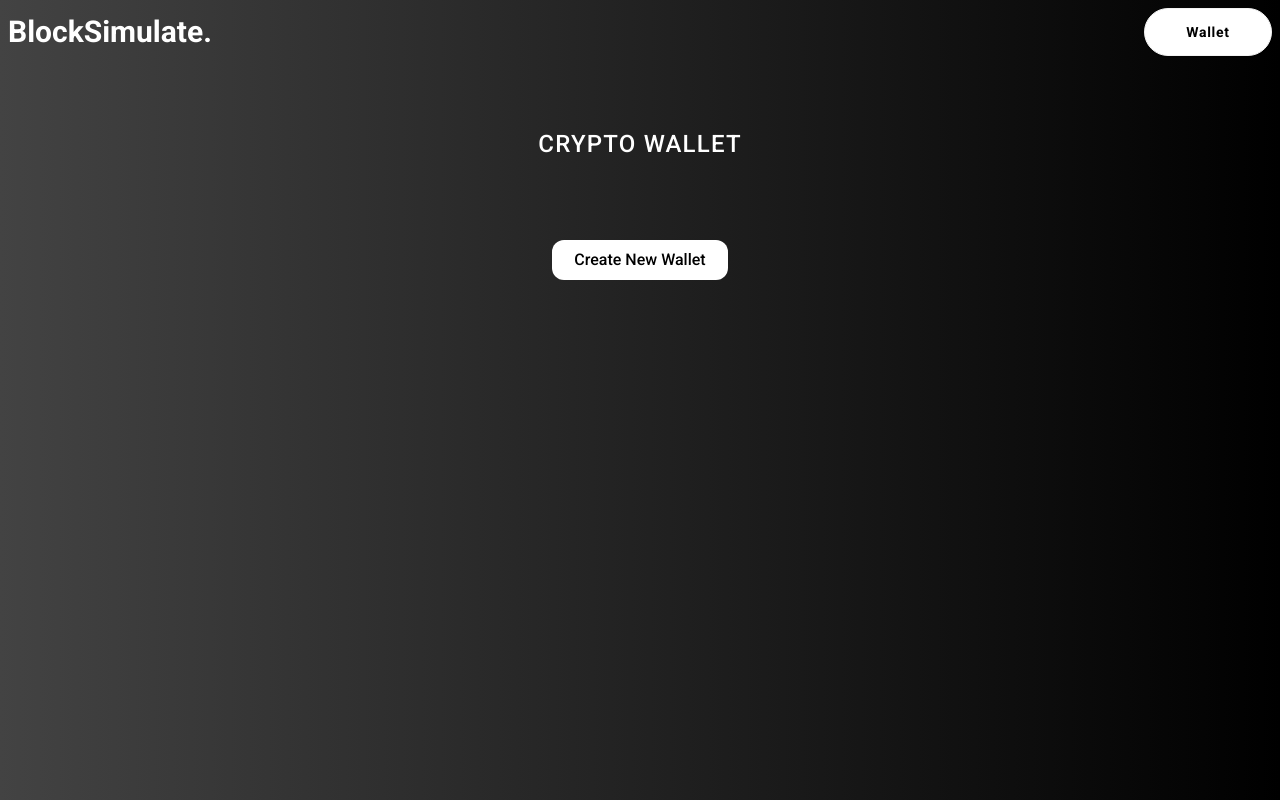
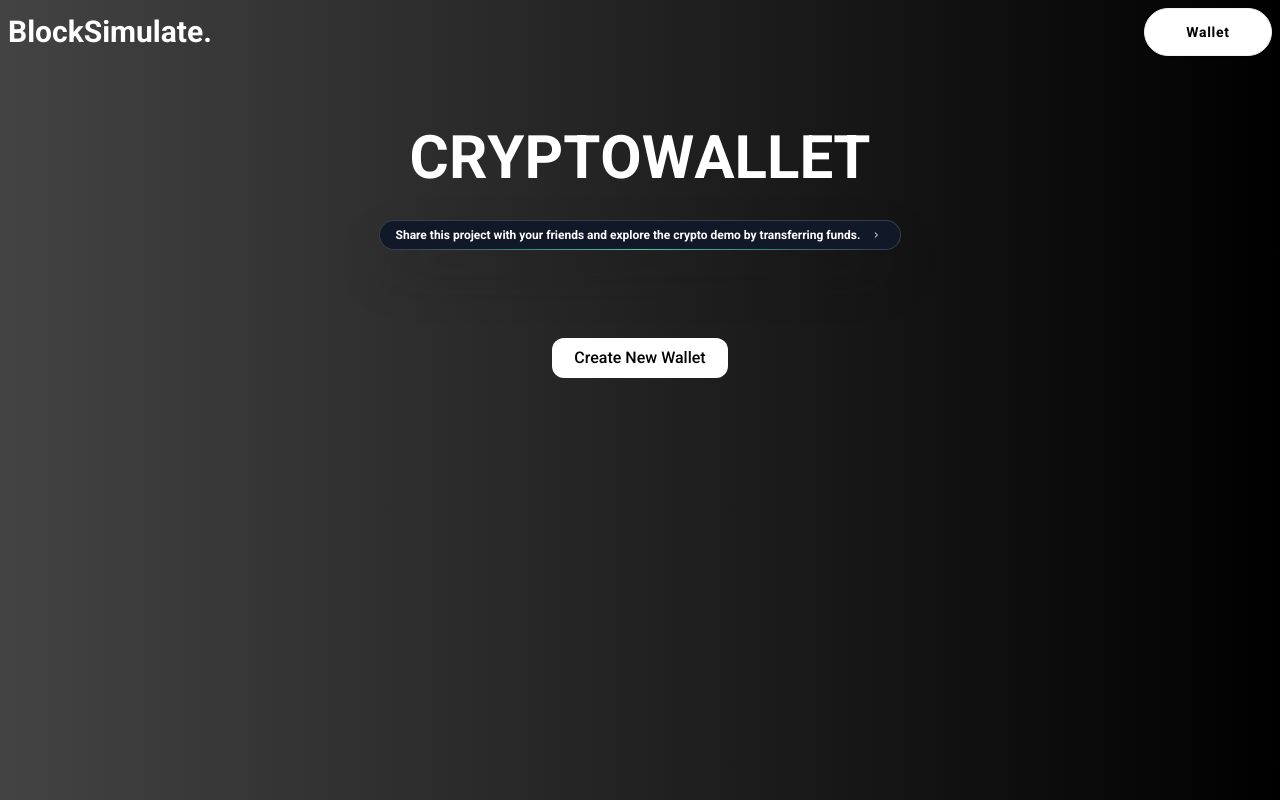
Before and after one commit to adarshswaminath/BlockSimulate, a React (Vite) app in the folder frontend/: page /wallet in a window 1280 px wide. Built offline with nearby package versions, Linux system fonts and the light colour scheme.

Commit message:
feat: add custom message in wallet page

```diff
--- /dev/null
+++ b/frontend/src/Components/GlowingButton.tsx
@@ -0,0 +1,30 @@
+export default function GlowingButton() {
+  return (
+    <button className="bg-slate-800 no-underline group cursor-pointer relative shadow-2xl shadow-zinc-900 rounded-full p-px text-xs font-semibold leading-6  text-white inline-block">
+  <span className="absolute inset-0 overflow-hidden rounded-full">
+    <span className="absolute inset-0 rounded-full bg-[image:radial-gradient(75%_100%_at_50%_0%,rgba(56,189,248,0.6)_0%,rgba(56,189,248,0)_75%)] opacity-0 transition-opacity duration-500 group-hover:opacity-100" />
+  </span>
+  <div className="relative flex space-x-2 items-center z-10 rounded-full bg-gray-900 py-0.5 px-4 ring-1 ring-white/10 ">
+    <span>
+    Share this project with your friends and explore the crypto demo by transferring funds.
+    </span>
+    <svg
+      fill="none"
+      height="16"
+      viewBox="0 0 24 24"
+      width="16"
+      xmlns="http://www.w3.org/2000/svg"
+    >
+      <path
+        d="M10.75 8.75L14.25 12L10.75 15.25"
+        stroke="currentColor"
+        strokeLinecap="round"
+        strokeLinejoin="round"
+        strokeWidth="1.5"
+      />
+    </svg>
+  </div>
+  <span className="absolute -bottom-0 left-[1.125rem] h-px w-[calc(100%-2.25rem)] bg-gradient-to-r from-emerald-400/0 via-emerald-400/90 to-emerald-400/0 transition-opacity duration-500 group-hover:opacity-40" />
+</button>
+  )
+}
--- a/frontend/src/Pages/Home/AllWallets.tsx
+++ /dev/null
@@ -1,24 +0,0 @@
-import axios from "axios"
-import { BACKEND_DOMAIN } from "../../constants"
-import { useEffect, useState } from "react"
-
-export default function AllWallets() {
-    const [wallets,setWallets] = useState([])
-     // ? function to get all wallets and its count
-     const getAllWallets = async () => {
-        try {
-            const req = await axios.get(`${BACKEND_DOMAIN}/wallets`)
-            setWallets(req.data.length)
-        } catch (err) {
-            console.log("Error :", err)
-        }
-    }
-
-    useEffect(() => {
-        getAllWallets()
-    },[])
-
-  return (
-    <div>AllWallets</div>
-  )
-}
--- a/frontend/src/Pages/Wallet/Wallet.tsx
+++ b/frontend/src/Pages/Wallet/Wallet.tsx
@@ -2,6 +2,8 @@ import { useEffect, useState } from "react"
 import CreateWallet from "./CreateWallet"
 import { useGlobalState } from "../../Context/GlobalStateContext"
 import UserWallet from "./UserWallet"
+import ElasticTitle from "../../Components/ElasticTitle"
+import GlowingButton from "../../Components/GlowingButton"
 
 
 
@@ -15,9 +17,14 @@ export default function Wallet() {
     setPrivateKey(localStorage.getItem("privateKey"))
   }, [isEnabled])
   return (
-    <div className="flex flex-col items-center py-16">
-      <h3 className="text-white text-2xl uppercase tracking-wider">crypto wallet</h3>
+   <section className="py-16">
+     <ElasticTitle title="Crypto Wallet"/>
+    <div className="flex items-center justify-center mt-6 p-2">
+    <GlowingButton/>
+    </div>
+    <div className="flex flex-col items-center ">
       {(publicKey && privateKey) ? <UserWallet publicKey={publicKey} privateKey={privateKey}/> : <CreateWallet />}
     </div>
+   </section>
   )
 }
```
